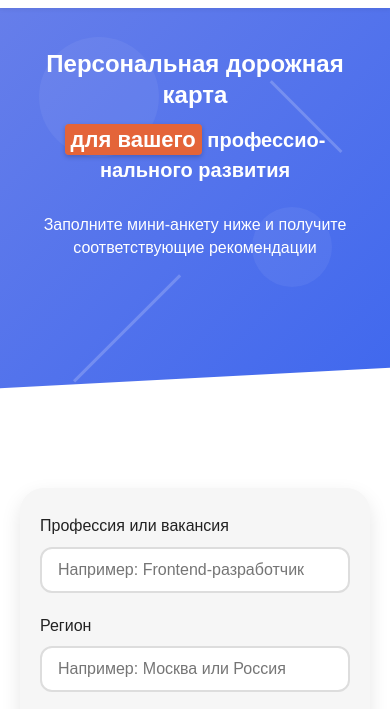
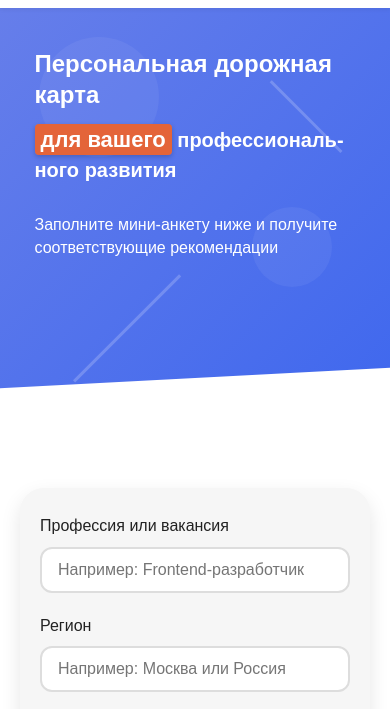
Before and after one commit to TimaPelmesh/from_Pelmesh_to_Yandex_site, a plain HTML site: page index.html in a window 390 px wide. Shown: the part 62-771 px from the top of the page. Drawn offline with Linux system fonts and the light colour scheme; a web font is replaced by a local one.

Commit message:
Add files via upload

```diff
--- a/static/styles.css
+++ b/static/styles.css
@@ -1578,7 +1578,7 @@ h4.no-icon {
     .banner-content {
         width: 100% !important;
         padding: 0 20px !important;
-        text-align: center !important;
+        text-align: left !important;
     }
 
     /* Увеличенный основной заголовок */
@@ -1586,6 +1586,7 @@ h4.no-icon {
         font-size: 32px !important;
         line-height: 1.2 !important;
         margin-bottom: 18px !important;
+        text-align: left !important;
     }
 
     /* Увеличенный подзаголовок */
@@ -1593,7 +1594,8 @@ h4.no-icon {
         font-size: 24px !important;
         line-height: 1.3 !important;
         margin-bottom: 18px !important;
-        padding: 0 10px !important;
+        padding: 0 !important;
+        text-align: left !important;
     }
 
     /* Улучшенный стиль для выделенного блока "для вашего" */
@@ -1601,7 +1603,7 @@ h4.no-icon {
         background-color: #e46439 !important;
         color: white !important;
         padding: 4px 8px !important;
-        margin: 0 4px !important;
+        margin: 0 4px 0 0 !important;
         display: inline-block !important;
         border-radius: 4px !important;
         font-weight: 700 !important;
@@ -1613,9 +1615,9 @@ h4.no-icon {
     .hero-banner p {
         font-size: 18px !important;
         line-height: 1.5 !important;
-        margin: 0 auto !important;
-        max-width: 320px !important;
-        margin-top: 15px !important;
+        margin: 15px 0 0 0 !important;
+        max-width: 100% !important;
+        text-align: left !important;
     }
 }
 
```
Also changed, not shown: index.html (+1 -1 lines).
